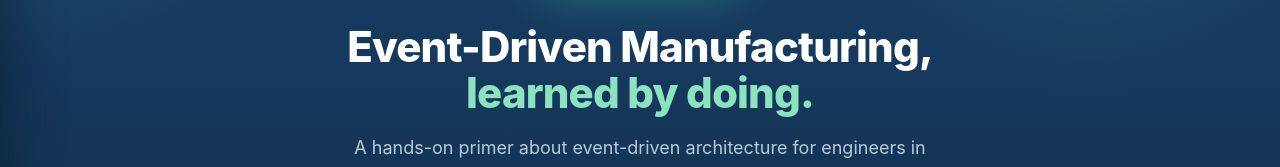
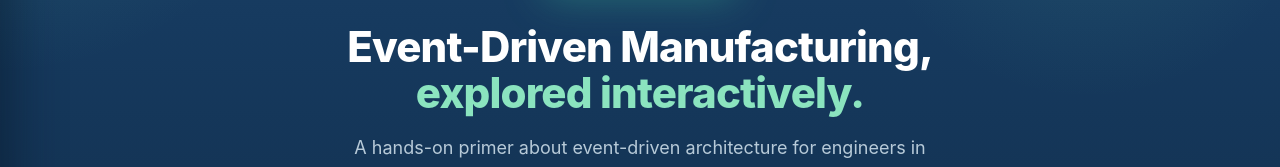
Before and after one commit to dprudhoe/eda-primer-app, a React (Vite) app: page / in a window 1280 px wide. Shown: the part 259-426 px from the top of the page. Built offline with nearby package versions, Linux system fonts and the light colour scheme.

Commit message:
Clarify primer headline and messaging examples

```diff
--- a/src/lessons/Intro.tsx
+++ b/src/lessons/Intro.tsx
@@ -16,7 +16,7 @@ export default function Intro({
         <h1>
           Event-Driven Manufacturing,
           <br />
-          <span className="accent">learned by doing.</span>
+          <span className="accent">explored interactively.</span>
         </h1>
         <p>
           A hands-on primer about event-driven architecture for engineers in manufacturing and
@@ -38,9 +38,9 @@ export default function Intro({
           <div className="why-icon">📡</div>
           <h4>Beyond "just use MQTT"</h4>
           <p>
-            Publish/subscribe is a great start — but best-effort telemetry, durable work orders, and
-            cross-site distribution each demand different guarantees. Knowing which to use is the
-            skill.
+            Publish/subscribe is a great start — but live sensor readings, production work orders
+            that must survive disconnects, and cross-site distribution each need different delivery
+            behavior. Knowing when to use each pattern is the skill.
           </p>
         </div>
         <div className="why-card">
```
